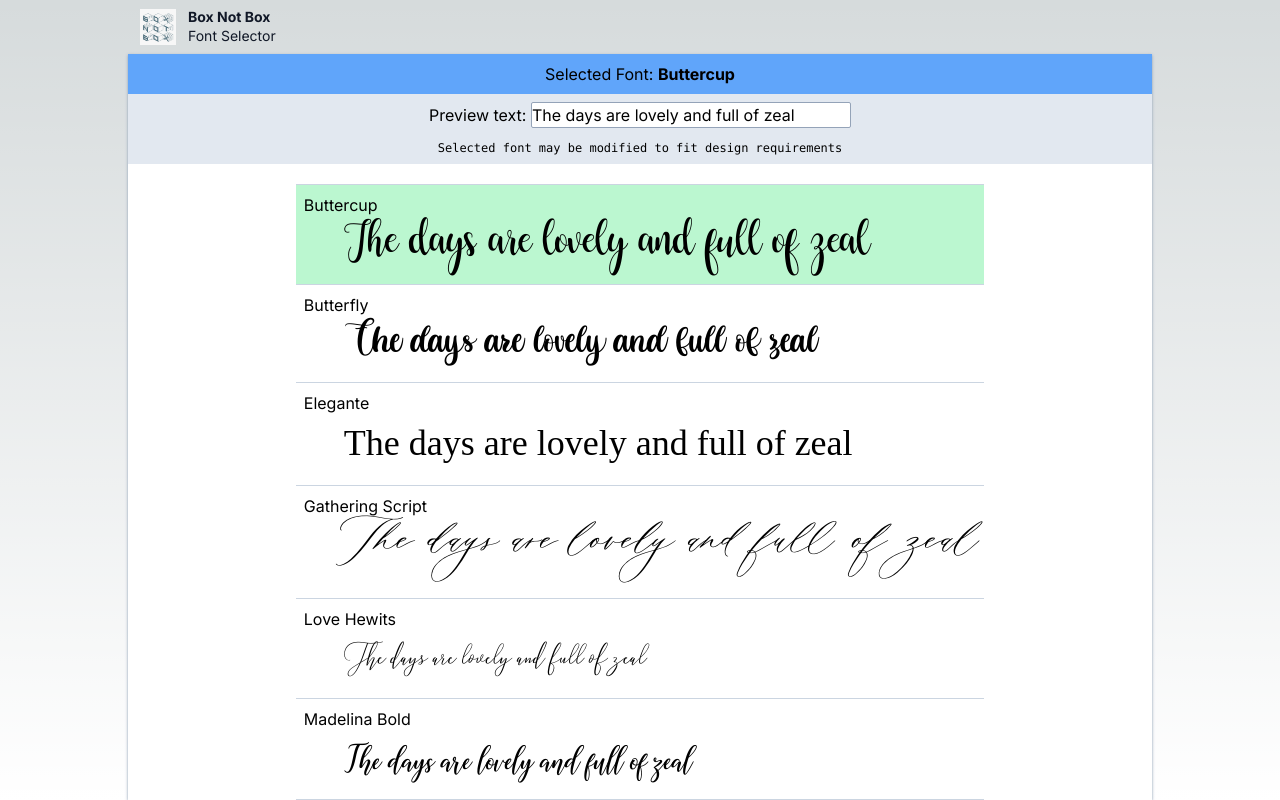
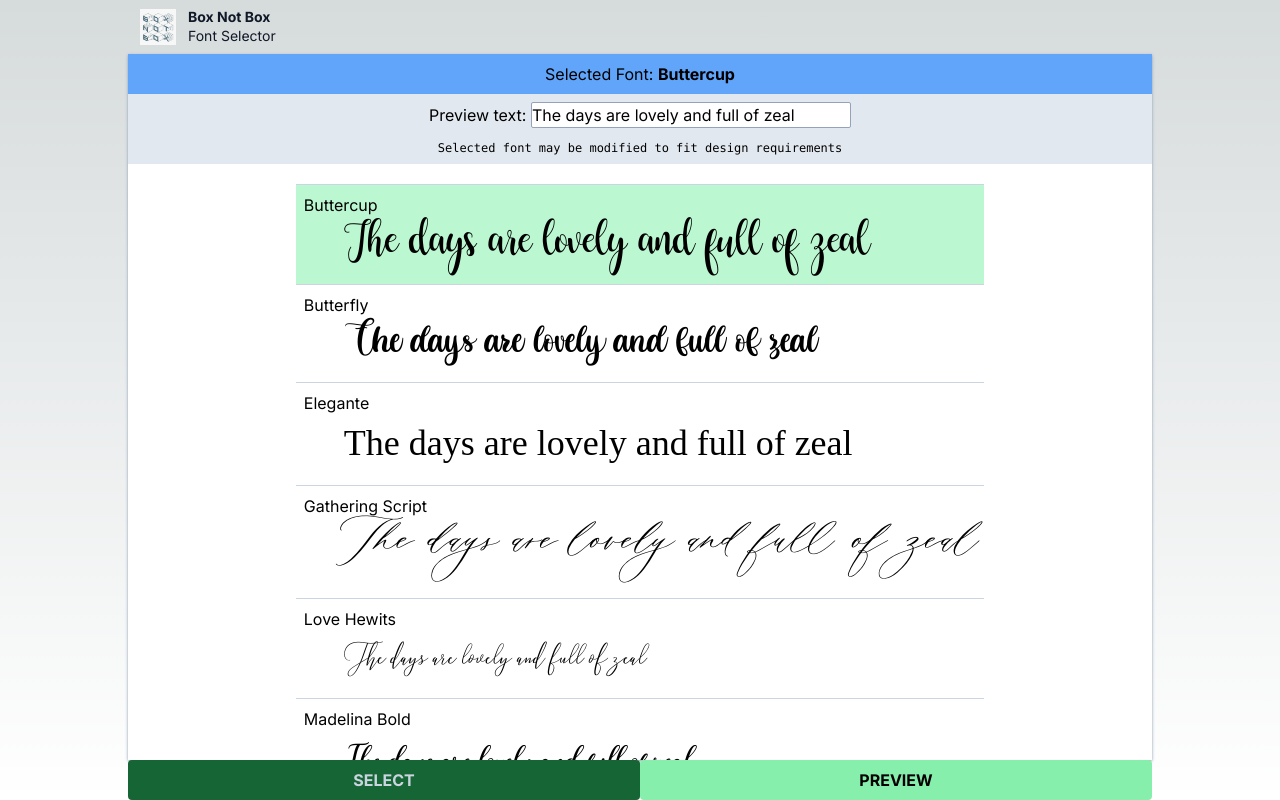
Before and after one commit to epuchmayr/fontviewer, a Next.js app: page / in a window 1280 px wide. Built offline with nearby package versions, Linux system fonts and the light colour scheme; a web font is replaced by a local one.

Commit message:
remove auto nav

```diff
--- a/components/App.tsx
+++ b/components/App.tsx
@@ -5,7 +5,7 @@ import { VIEWS } from "../constants/appValues";
 import { ttfFontList } from "../constants/FontLists";
 
 import FontSelector from "./FontSelector";
-// import Navigation from "./Navigation";
+import Navigation from "./Navigation";
 import PreviewText from "./PreviewText";
 
 export default function App() {
@@ -17,9 +17,9 @@ export default function App() {
   });
   const [selectedFont, setSelectedFont] = useState(ttfFontList[0]);
 
-  // function navHandler(target: string) {
-  //   setCurrentView(target);
-  // }
+  function navHandler(target: string) {
+    setCurrentView(target);
+  }
 
   function selectFontHandler(target: string) {
     setSelectedFont(target);
@@ -134,7 +134,7 @@ export default function App() {
         )}
       </section>
 
-      {/* <Navigation currentView={currentView} handleNavigation={navHandler} /> */}
+      <Navigation currentView={currentView} handleNavigation={navHandler} />
     </div>
   );
 }
```
